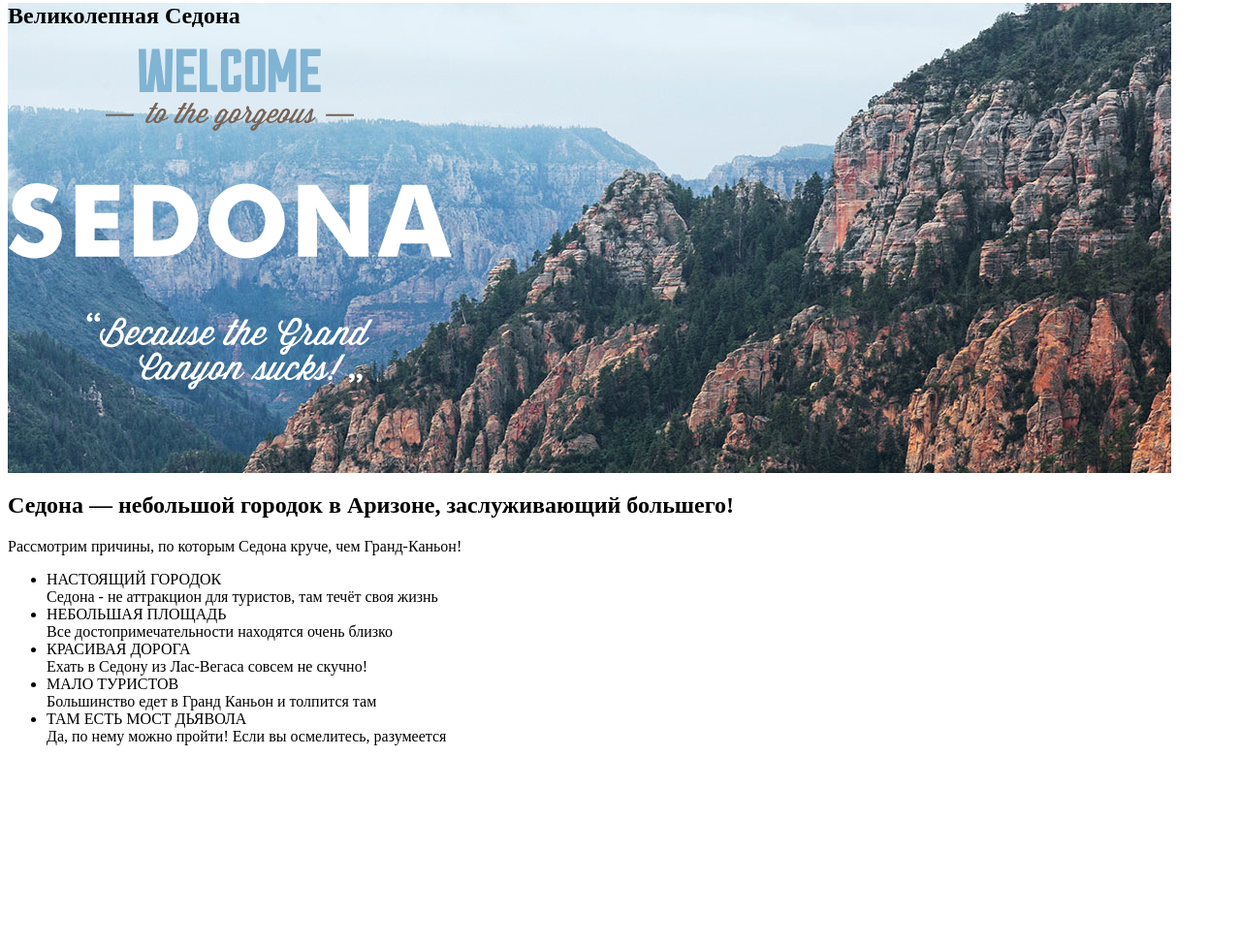
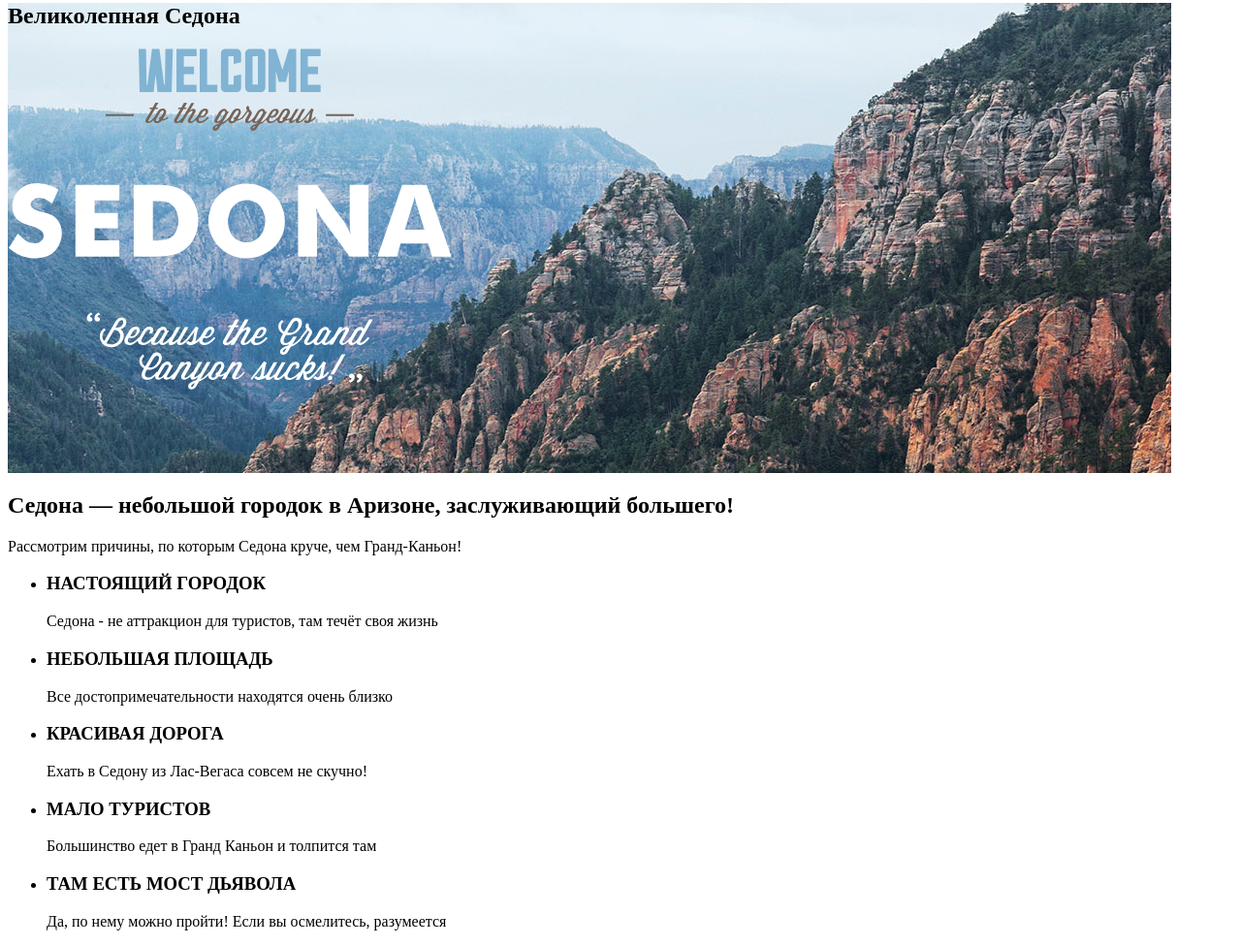
Before and after one commit to htmlacademy-htmlcss/2304421-sedona-2, a plain HTML site: page index.html in a window 1280 px wide. Shown: the part 239-1215 px from the top of the page at 97% size. Before the commit the page ends 1024 px from the top, so only its background shows below. Drawn offline with Linux system fonts and the light colour scheme.

Commit message:
Change advantages section

```diff
--- a/index.html
+++ b/index.html
@@ -46,11 +46,26 @@
     <h2 class="advantages-title">Седона — небольшой городок в Аризоне, заслуживающий большего!</h2>
     <p class="advantages-causes">Рассмотрим причины, по которым Седона круче, чем Гранд-Каньон!</p>
     <ul class="advantages-list">
-      <li class="advantages-item">НАСТОЯЩИЙ ГОРОДОК<br><span class="advantages-description">Седона - не аттракцион для туристов, там течёт своя жизнь</span></li>
-      <li class="advantages-item">НЕБОЛЬШАЯ ПЛОЩАДЬ<br><span class="advantages-description">Все достопримечательности находятся очень близко</span></li>
-      <li class="advantages-item">КРАСИВАЯ ДОРОГА<br><span class="advantages-description">Ехать в Седону из Лас-Вегаса совсем не скучно!</span></li>
-      <li class="advantages-item">МАЛО ТУРИСТОВ<br><span class="advantages-description">Большинство едет в Гранд Каньон и толпится там</span></li>
-      <li class="advantages-item">ТАМ ЕСТЬ МОСТ ДЬЯВОЛА<br><span class="advantages-description">Да, по нему можно пройти! Если вы осмелитесь, разумеется</span></li>
+      <li class="advantages-item">
+        <h3 class="advantages-subtitle">НАСТОЯЩИЙ ГОРОДОК</h3>
+        <span class="advantages-description">Седона - не аттракцион для туристов, там течёт своя жизнь</span>
+      </li>
+      <li class="advantages-item">
+        <h3 class="advantages-subtitle">НЕБОЛЬШАЯ ПЛОЩАДЬ</h3>
+        <span class="advantages-description">Все достопримечательности находятся очень близко</span>
+      </li>
+      <li class="advantages-item">
+        <h3 class="advantages-subtitle">КРАСИВАЯ ДОРОГА</h3>
+        <span class="advantages-description">Ехать в Седону из Лас-Вегаса совсем не скучно!</span>
+      </li>
+      <li class="advantages-item">
+        <h3 class="advantages-subtitle">МАЛО ТУРИСТОВ</h3>
+        <span class="advantages-description">Большинство едет в Гранд Каньон и толпится там</span>
+      </li>
+      <li class="advantages-item">
+        <h3 class="advantages-subtitle">ТАМ ЕСТЬ МОСТ ДЬЯВОЛА</h3>
+        <span class="advantages-description">Да, по нему можно пройти! Если вы осмелитесь, разумеется</span>
+      </li>
     </ul>
   </section>
 </body>
```
